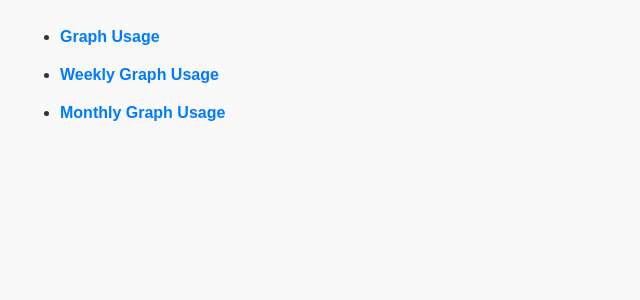
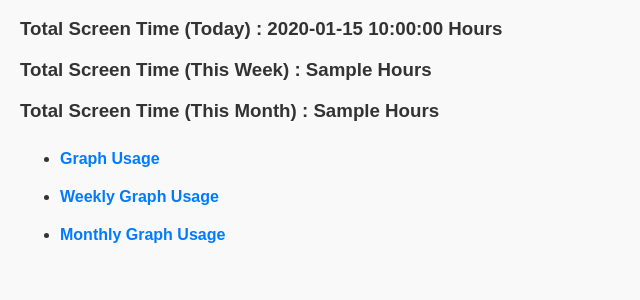
Before and after one commit to santraj611/Productivito, a Flask app: template templates/index.html in a window 1280 px wide. Shown: the part 149-449 px from the top of the page, without its empty margins (0-640 px from the left). Run offline with Flask 3, Linux system fonts and the light colour scheme; the template is opened without the code that fills it: most values are stand-ins (such as "Sample title", 1, 10 or a date in 2020).

Commit message:
states updated

```diff
--- a/templates/index.html
+++ b/templates/index.html
@@ -10,7 +10,7 @@
     <body>
 
         <div class="wrapper">
-
+            <header>
                 <nav>
                     <div>
                         <a href="/">
@@ -18,9 +18,17 @@
                         </a>
                         <h3 class="title_des">A PC Usage Tracker</h3>
                     </div>
+                </nav>
+            </header>
 
-            </nav>
+            <main>
+                <div class="data">
+                    <h3>Total Screen Time (Today) : {{ today_st }} Hours</h3>
+                    <h3>Total Screen Time (This Week) : {{ this_week }} Hours</h3>
+                    <h3>Total Screen Time (This Month) : {{ this_month }} Hours</h3>
+                </div>
 
+                <div>
                     <ul class="pages">
                         <li><a href="/graph">Graph Usage</a></li>
                         <li><a href="/weekly-summary">Weekly Graph Usage</a></li>
@@ -28,6 +36,10 @@
                     </ul>
 
                 </div>
+            </main>
+
+
+        </div>
 
     </body>
 </html>
```
Lines whose indentation alone changed are shown as unchanged.
